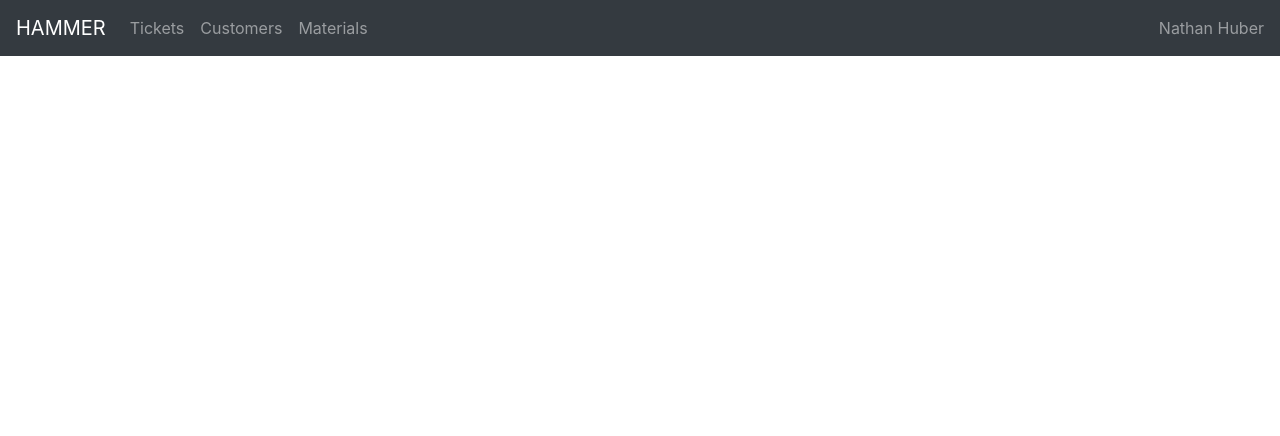
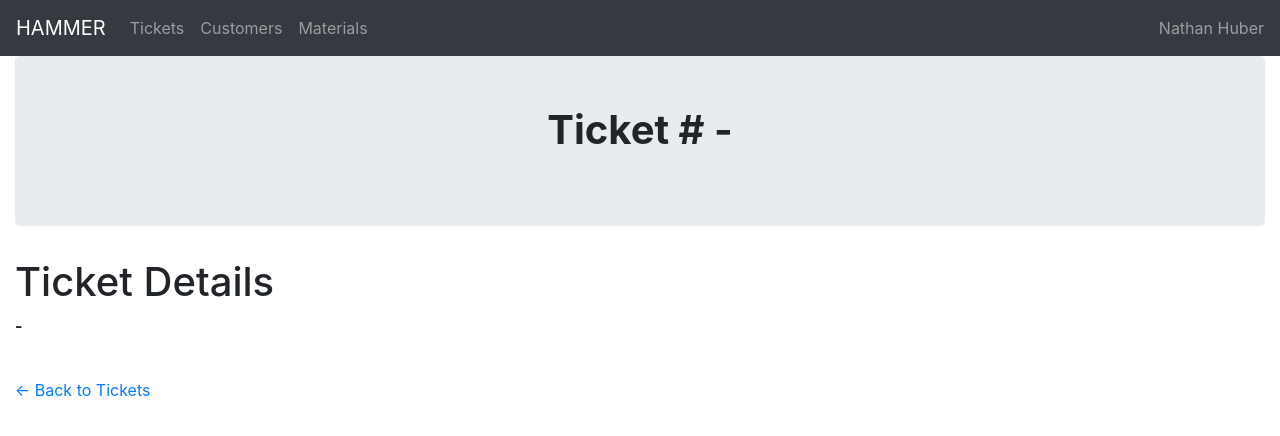
Before and after one commit to OnTheRocks/HAMMER, a React (Create React App) app in the folder client/: page /tickets/1 in a window 1280 px wide. Shown: the top 436 px of the page. Built offline with nearby package versions, Linux system fonts and the light colour scheme; no server answers.

Commit message:
Added Ticket Detail page to view individual Tickets.

```diff
--- a/client/src/App.js
+++ b/client/src/App.js
@@ -4,6 +4,7 @@ import NavBar from './components/NavBar';
 import Materials from './components/pages/Materials';
 import MatDetails from './components/pages/MatDetails';
 import Tickets from './components/pages/Tickets';
+import TicketDetails from './components/pages/TicketDetails';
 
 import 'bootstrap/dist/css/bootstrap.min.css';
 import '../src/components/App.css';
@@ -23,6 +24,9 @@ function App()  {
           <Route exact path={"/tickets"}>
             <Tickets />
           </Route>
+          <Route exact path={"/tickets/:id"}>
+            <TicketDetails />
+          </Route>
         </Switch>
       </div>
     </Router>
--- /dev/null
+++ b/client/src/components/pages/TicketDetails.js
@@ -0,0 +1,59 @@
+import React, { useEffect, useState } from "react";
+import { Link, useParams } from "react-router-dom";
+import { Col, Row, Container } from "../Grid";
+import Jumbotron from "../Jumbotron";
+import API from "../../utils/API";
+
+function TicketDetails(props) {
+  const [tickets, setTickets] = useState({})
+
+  // When this component mounts, grab the customer with the _id of props.match.params.id
+  // e.g. localhost:3000/Tickets/599dcb67f0f16317844583fc
+  const {id} = useParams()
+  useEffect(() => {
+    API.getTicket(id)
+      .then(res => setTickets(res.data))
+      .catch(err => console.log(err));
+  }, [id])
+
+  return (
+    <Container fluid>
+      <Row>
+        <Col size="md-12">
+          <Jumbotron>
+            <h1>
+            <strong>
+              Ticket # - {tickets.ticketNum}
+            </strong>
+            </h1>
+          </Jumbotron>
+        </Col>
+      </Row>
+      <Row>
+        <Col size="md-10 md-offset-1">
+          <article>
+            <h1>Ticket Details</h1>
+            <p>
+              <strong>
+               - {tickets.ticketNum}
+                <br></br>
+                {tickets.ticketDate}
+                <br></br>
+                {tickets._id}
+               </strong>
+            </p>
+          </article>
+        </Col>
+      </Row>
+      <Row>
+        <Col size="md-2">
+          <Link to="/Tickets">← Back to Tickets</Link>
+        </Col>
+      </Row>
+    </Container>
+  );
+}
+
+
+
+export default TicketDetails
--- a/client/src/utils/API.js
+++ b/client/src/utils/API.js
@@ -23,7 +23,7 @@ export default {
   },
   // Gets the ticket with the given id
   getTicket: function(id) {
-    return axios.get("Tickets/" + id);
+    return axios.get("/Tickets/" + id);
   },
 
   // Deletes the ticket with the given id
```
